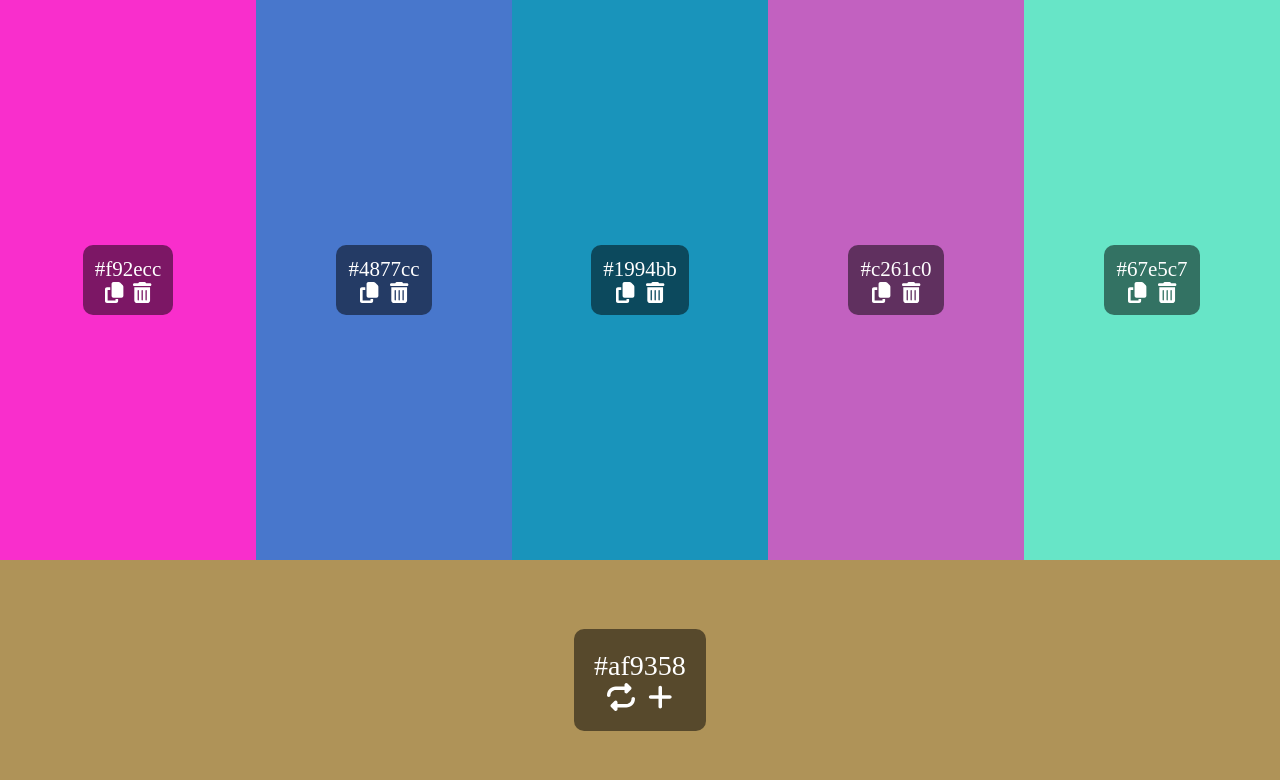
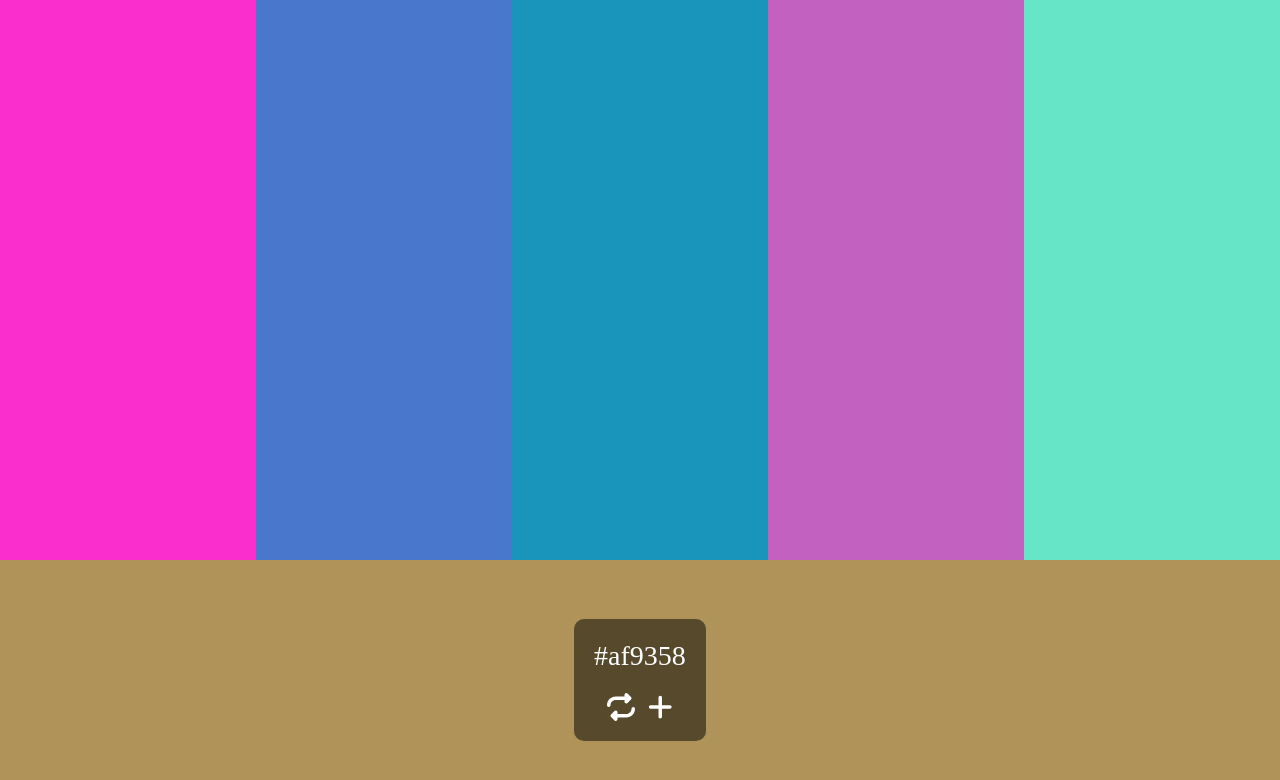
Before and after one commit to Tinubee/color-palette, a React (Create React App) app: page / in a window 1280 px wide. Shown: the top 780 px of the page. Built offline with nearby package versions, Linux system fonts and the light colour scheme.

Commit message:
✒️ Feat : Add Motion

```diff
--- a/package.json
+++ b/package.json
@@ -10,7 +10,7 @@
     "@testing-library/jest-dom": "^5.16.5",
     "@testing-library/react": "^13.4.0",
     "@testing-library/user-event": "^13.5.0",
-    "framer-motion": "^5.0.0",
+    "framer-motion": "^4.1.17",
     "react": "^18.2.0",
     "react-beautiful-dnd": "^13.1.1",
     "react-dom": "^18.2.0",
--- a/src/components/Bottom.js
+++ b/src/components/Bottom.js
@@ -11,7 +11,7 @@ const Wrapper = styled.div`
   display: flex;
   justify-content: center;
   align-items: center;
-  transition: background-color linear 1s;
+  transition: background-color linear 0.5s;
 `;
 
 const Btn = styled.div`
@@ -31,12 +31,13 @@ const BtnText = styled.div`
 export const IconContainer = styled.div`
   display: flex;
   justify-content: space-evenly;
+  margin-top: 20px;
   svg {
     cursor: pointer;
     &:hover {
       color: greenyellow;
-      font-size: 28px;
     }
+    transition: all linear 0.2s;
   }
 `;
 
--- a/src/components/ColorCard.js
+++ b/src/components/ColorCard.js
@@ -1,5 +1,10 @@
-import { faCopy, faTrashCan } from "@fortawesome/free-solid-svg-icons";
+import {
+  faCopy,
+  faRepeat,
+  faTrashCan,
+} from "@fortawesome/free-solid-svg-icons";
 import { FontAwesomeIcon } from "@fortawesome/react-fontawesome";
+import { motion } from "framer-motion";
 import React from "react";
 import { Draggable } from "react-beautiful-dnd";
 import { useSetRecoilState } from "recoil";
@@ -8,9 +13,6 @@ import { colorCardAtom } from "../atom";
 import { IconContainer } from "./Bottom";
 
 const Card = styled.div`
-  display: flex;
-  justify-content: center;
-  align-items: center;
   background: linear-gradient(
     45deg,
     ${(props) => props.color},
@@ -20,16 +22,31 @@ const Card = styled.div`
   height: 100%;
 `;
 
-const CardInfoContainer = styled.div`
-  padding: 12px;
+const CardBigBox = styled(motion.div)`
+  display: flex;
+  justify-content: center;
+  align-items: center;
+  width: 100%;
+  height: 100%;
+`;
+
+const CardInfoContainer = styled(motion.div)`
+  padding: 20px;
   border-radius: 10px;
   background-color: rgba(0, 0, 0, 0.5);
   color: white;
-  font-size: 21px;
+  font-size: 28px;
   user-select: none;
 `;
 
 const ColorText = styled.div``;
+
+const boxVariants = {
+  start: { opacity: 0 },
+  hover: {
+    opacity: 1,
+  },
+};
 
 function ColorCard({ color, color2, index }) {
   const setColorCard = useSetRecoilState(colorCardAtom);
@@ -40,32 +57,52 @@ function ColorCard({ color, color2, index }) {
     });
   };
 
+  const separateColor = () => {
+    setColorCard((colors) => {
+      if (color !== color2 && colors.length > 4) {
+        return [...colors];
+      }
+      const targetColor = color !== color2 ? `${color}+${color2}` : color;
+      const arrayColor = colors.filter((item) => item !== targetColor);
+      return [...arrayColor, color, color2];
+    });
+  };
+
   return (
     <Draggable
       draggableId={color !== color2 ? `${color}+${color2}` : color}
       index={index}
       key={color !== color2 ? `${color}+${color2}` : color}
     >
-      {(magic) => (
+      {(magic, snapshot) => (
         <Card
           color={color}
           color2={color2}
+          combineWith={snapshot.combineWith}
           ref={magic.innerRef}
           {...magic.dragHandleProps}
           {...magic.draggableProps}
         >
+          <CardBigBox variants={boxVariants} initial="start" whileHover="hover">
             <CardInfoContainer>
               <ColorText>
                 {color !== color2 ? `${color}+${color2}` : color}
               </ColorText>
               <IconContainer>
                 <FontAwesomeIcon icon={faCopy}></FontAwesomeIcon>
+                {color !== color2 ? (
+                  <FontAwesomeIcon
+                    onClick={separateColor}
+                    icon={faRepeat}
+                  ></FontAwesomeIcon>
+                ) : null}
                 <FontAwesomeIcon
                   onClick={deleteColor}
                   icon={faTrashCan}
                 ></FontAwesomeIcon>
               </IconContainer>
             </CardInfoContainer>
+          </CardBigBox>
         </Card>
       )}
     </Draggable>
```
Also changed, not shown: 2 other files (tests, documents, lock files or other folders). Lines whose indentation alone changed are shown as unchanged.
